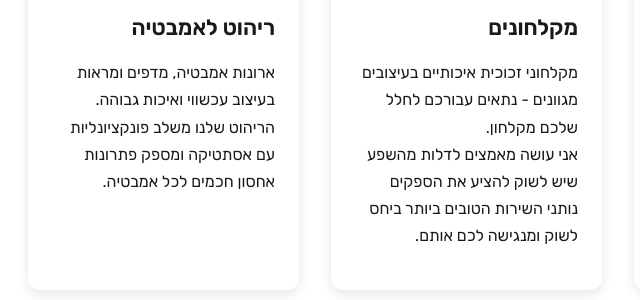
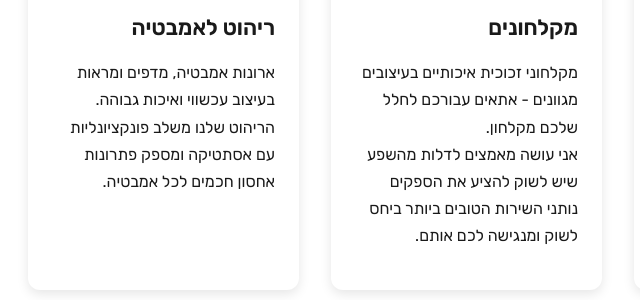
Before and after one commit to slipwoker/zappy-website-2116e6ec-92e8-488e-ad3d-d7c563b3d98d, a plain HTML site: page index.html in a window 1280 px wide. Shown: the part 1445-1745 px from the top of the page, 22-662 px from the left. Drawn offline with Linux system fonts and the light colour scheme; no server answers.

Commit message:
Update text content: "מקלחוני זכוכית איכותיים בעיצובים מגוונים - נתאים ע..." → "מקלחוני זכוכית איכותיים בעיצובים מגוונים - אתאים ע..."

```diff
--- a/index.html
+++ b/index.html
@@ -346,7 +346,7 @@
         <div class="service-card">
           <img data-placeholder="service-3" data-context="מקלחון זכוכית מעוצב ומודרני עם פרופילים אלגנטיים" src="assets/service-service-3.webp?v=1764069700084" alt="מקלחונים מעוצבים לאמבטיה" class="service-img">
           <h3>מקלחונים</h3>
-          <p>מקלחוני זכוכית איכותיים בעיצובים מגוונים - נתאים עבורכם לחלל שלכם מקלחון.<br>אני עושה מאמצים לדלות מהשפע שיש לשוק להציע את הספקים נותני השירות הטובים ביותר ביחס לשוק ומנגישה לכם אותם.</p>
+          <p>מקלחוני זכוכית איכותיים בעיצובים מגוונים - אתאים עבורכם לחלל שלכם מקלחון.<br>אני עושה מאמצים לדלות מהשפע שיש לשוק להציע את הספקים נותני השירות הטובים ביותר ביחס לשוק ומנגישה לכם אותם.</p>
         </div>
 
         <div class="service-card">
```
Also changed, not shown: public/index.html (+1 -1 lines).
